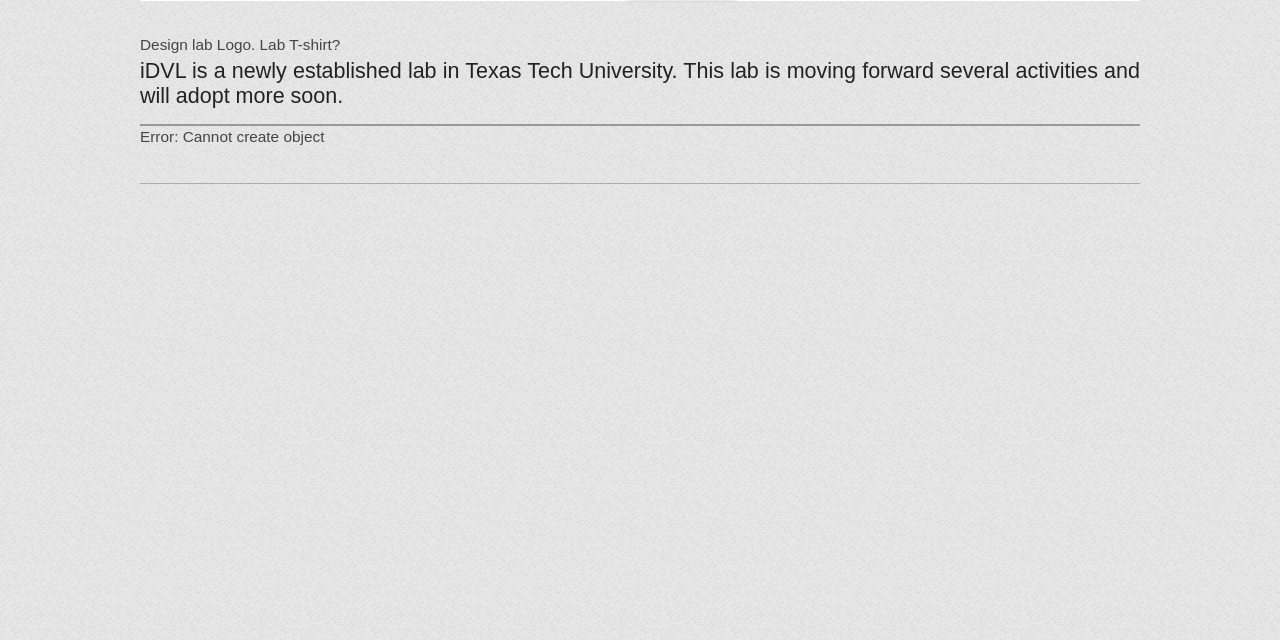
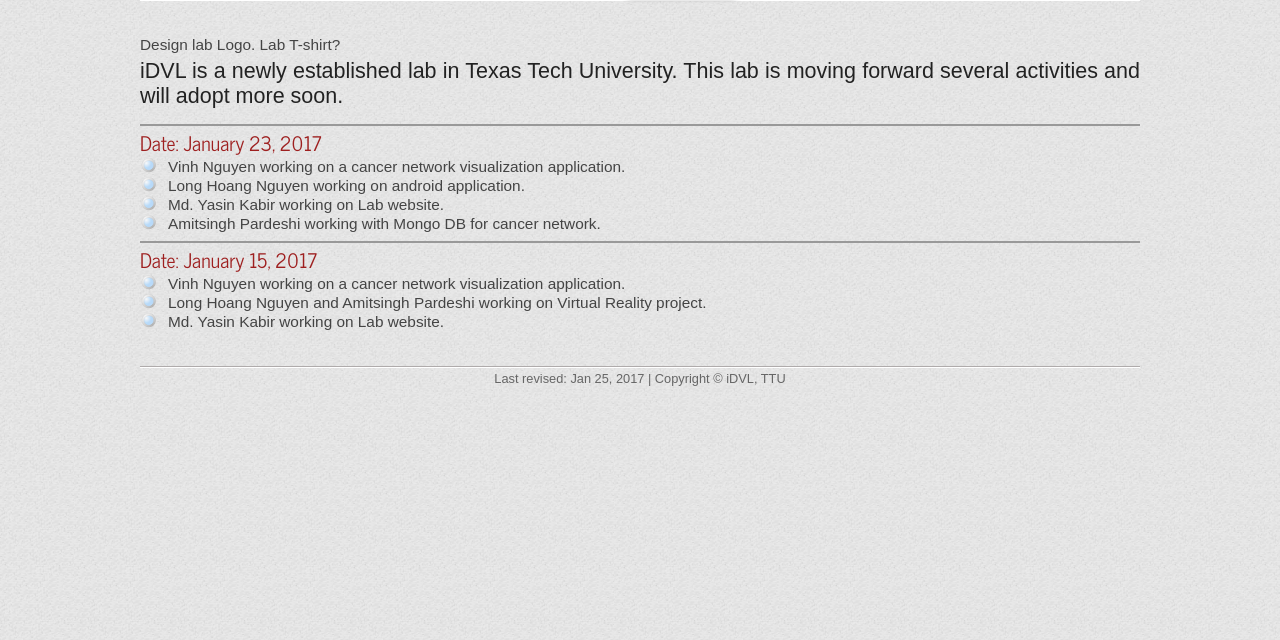
Before and after one commit to iDVLTTU/LabWebsite, a PHP site: page /php/activities.php in a window 1280 px wide. Shown: the part 112-752 px from the top of the page. Run offline with PHP 8.4, Linux system fonts and the light colour scheme.

Commit message:
Updates on activities and other. Please check php version on php folder

```diff
--- a/php/activities.php
+++ b/php/activities.php
@@ -10,13 +10,27 @@
 
           <h3>iDVL is a newly established lab in Texas Tech University. This lab is moving forward several activities and will adopt more soon. </h3>
 
-          <div class="activityBorder"></div>
+
           <div class="activityList">
               <ul>
                   <?php
                         $xmls=simplexml_load_file("activities.xml") or die("Error: Cannot create object");
-                        foreach ($xmls as $xml) {
-                          echo $xml->date . "<br>";
+                        foreach ($xmls as $xml) { ?>
+                          <div class="activityBorder"></div>
+                          <?php
+                          echo "<h4>" . $xml->date . "</h4>";
+                          if($xml->vinh != "")
+                          echo "<li>" . $xml->vinh . "</li>";
+                          if($xml->long != "")
+                          echo "<li>" . $xml->long. "</li>";
+                          if($xml->yasin != "")
+                          echo "<li>" . $xml->yasin . "</li>";
+                          if($xml->amit != "")
+                          echo "<li>" . $xml->amit . "</li>";
+                          if($xml->work5 != "")
+                          echo "<li>" . $xml->work5 . "</li>";
+                          if($xml->work5 != "")
+                          echo "<li>" . $xml->work6 . "</li>";
                         }
                   ?>
 
--- a/php/activities.xml
+++ b/php/activities.xml
@@ -3,12 +3,23 @@
 <activities>
 
 <activity category="Team">
-<date><h4>Date: January 15, 2017</h4></date>
-<work>
-	<li><b>MR X</b> working on X</li>
-    <li><b>MR Y</b> working on Y</li></li>
-    <li><b>MR Z</b> working on Z</li></li>
-</work>
+<date>Date: January 23, 2017</date>
+<vinh>Vinh Nguyen working on a cancer network visualization application.</vinh>
+<long>Long Hoang Nguyen working on android application.</long>
+<yasin>Md. Yasin Kabir working on Lab website.</yasin>
+<amit>Amitsingh Pardeshi working with Mongo DB for cancer network.</amit>
+<work5></work5>
+<work6></work6>
+</activity>
+
+<activity category="Team">
+<date>Date: January 15, 2017</date>
+<vinh>Vinh Nguyen working on a cancer network visualization application.</vinh>
+<long>Long Hoang Nguyen and Amitsingh Pardeshi working on Virtual Reality project.</long>
+<yasin>Md. Yasin Kabir working on Lab website.</yasin>
+<amit></amit>
+<work5></work5>
+<work6></work6>
 </activity>
 
 </activities>
--- a/php/css/style.css
+++ b/php/css/style.css
@@ -758,7 +758,7 @@
 .activityList h4{
   color: #9e1f1f;
   font-size: 20px;
-  margin-bottom: 10px;
+  margin-bottom: 2px;
 }
 .activityList h5{
   color: #000;
@@ -771,10 +771,11 @@
 
 }
 .activityList ul li{
-  margin-bottom: 0px;
+  margin-bottom: -8px;
+  margin-top: -8px;
   display: block;
-
 }
 .activityBorder{
       border-bottom: 2px solid #999;
+      margin-top: 10px;
 }
--- a/php/footer.php
+++ b/php/footer.php
@@ -1,5 +1,5 @@
     <footer>
-      <p>Last revised: Jan 20, 2017 | Copyright &copy; iDVL, TTU</p>
+      <p>Last revised: Jan 25, 2017 | Copyright &copy; iDVL, TTU</p>
     </footer>
   </div>
 
--- a/php/researchProjects.php
+++ b/php/researchProjects.php
@@ -36,11 +36,7 @@
         Helvetica,Arial,sans-serif;" color="black" size="4">Matrix visualization</font></div>
     <div  align="middle"> <img src="images/projectFigures/Matrix.png"  width=81%></div>
   <center>Visualizing the alignment of <a href="http://taxonbytes.org/pathwaymatrix-visualization-software-shows-eulerx-taxonomy-alignment-products-and-ambiguities/"> taxonomic classifications</a>: Gymnospermae sec. Weakley (2010) vs. RAB (1968)</center>
-
-   <hr style="width: 100%; height: 1px;">
-      <div align="right"><font style="font-family:
-        Helvetica,Arial,sans-serif;" color="black" size="2">&copy; Last revised: Sep 11th, 2016  &nbsp; &nbsp; &nbsp; &nbsp; &nbsp;</font></div>
-    </div>
+      </div>
 
 
 <?php include 'footer.php'; ?>
```
